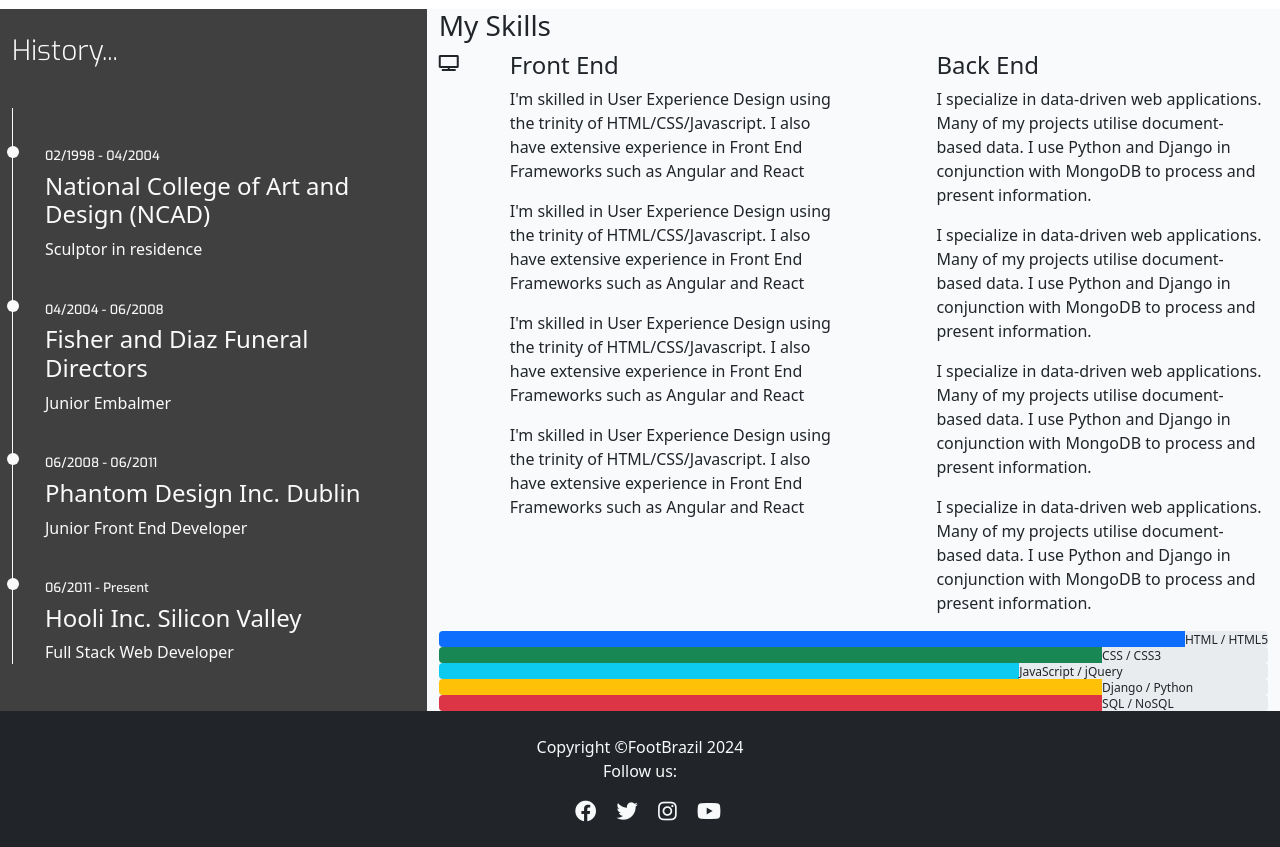
After one commit to Askeran17/footbrazil, a Django app: page /history/ in a window 1280 px wide. The commit adds this page. Shown: the part 317-1164 px from the top of the page. Run offline with Django 4.2, Linux system fonts and the light colour scheme.

Commit message:
fixed buttons in navbar to be active

```diff
--- /dev/null
+++ b/portal/templates/portal/history.html
@@ -0,0 +1,127 @@
+{% extends "base.html" %}
+
+{% load static %}
+
+{% block content %}
+
+    <section class="container-fluid">
+        <div class="row">
+            <div class="col-md-4 bg-color-work-history section-column">
+                <div class="row">
+                    <div class="col-12">
+                        <h3 class="history-heading uppercase">
+                            History...
+                        </h3>
+                    </div>
+                </div>
+                <div class="history-items">
+                    <div class="timeline-item" data-dates="02/1998 - 04/2004">
+                        <h4>National College of Art and Design (NCAD)</h4>
+                        <p>Sculptor in residence</p>
+                    </div>
+                    <div class="timeline-item" data-dates="04/2004 - 06/2008">
+                        <h4>Fisher and Diaz Funeral Directors</h4>
+                        <p>Junior Embalmer</p>
+                    </div>
+                    <div class="timeline-item" data-dates="06/2008 - 06/2011">
+                        <h4>Phantom Design Inc. Dublin</h4>
+                        <p>Junior Front End Developer</p>
+                    </div>
+                    <div class="timeline-item" data-dates="06/2011 - Present">
+                        <h4>Hooli Inc. Silicon Valley</h4>
+                        <p>Full Stack Web Developer</p>
+                    </div>
+                </div>
+            </div>
+            <div class="col-md-8 bg-color-three-reasons section-column">
+                <div class="row">
+                    <div class="col">
+                        <h3 class="section-heading uppercase">My Skills</h3>
+                    </div>
+                </div>
+                <div class="row">
+                    <div class="col-10 offset-1 offset-sm-0 col-sm-4 col-md-6">
+                        <div class="row">
+                            <div class="col-2">
+                                <i class="three-reasons-icon fa fa-tv" aria-hidden="true"></i>
+                            </div>
+                            <div class="col-10">
+                                <h4 class="three-reasons-heading uppercase">Front End</h4>
+                                <p>
+                                    I'm skilled in User Experience Design using the trinity of HTML/CSS/Javascript. I also have extensive experience in Front End Frameworks such as Angular and React
+                                </p>
+                                <p>
+                                    I'm skilled in User Experience Design using the trinity of HTML/CSS/Javascript. I also have extensive experience in Front End Frameworks such as Angular and React
+                                </p>
+                                <p>
+                                    I'm skilled in User Experience Design using the trinity of HTML/CSS/Javascript. I also have extensive experience in Front End Frameworks such as Angular and React
+                                </p>
+                                <p>
+                                    I'm skilled in User Experience Design using the trinity of HTML/CSS/Javascript. I also have extensive experience in Front End Frameworks such as Angular and React
+                                </p>
+                            </div>
+                        </div>
+                    </div>
+                    <div class="col-10 offset-1 offset-sm-0 col-sm-4 col-md-6">
+                        <div class="row">
+                            <div class="col-2">
+                                <i class="three-reasons-icon fa fa-gears" aria-hidden="true"></i>
+                            </div>
+                            <div class="col-10">
+                                <h4 class="three-reasons-heading uppercase">Back End</h4>
+                                <p>
+                                    I specialize in data-driven web applications. Many of my projects utilise document-based data. I use Python and Django in conjunction with MongoDB to process and present information.
+                                </p>
+                                <p>
+                                    I specialize in data-driven web applications. Many of my projects utilise document-based data. I use Python and Django in conjunction with MongoDB to process and present information.
+                                </p>
+                                <p>
+                                    I specialize in data-driven web applications. Many of my projects utilise document-based data. I use Python and Django in conjunction with MongoDB to process and present information.
+                                </p>
+                                <p>
+                                    I specialize in data-driven web applications. Many of my projects utilise document-based data. I use Python and Django in conjunction with MongoDB to process and present information.
+                                </p>
+                            </div>
+                        </div>
+                    </div>
+                </div>
+                <div class="row progress-section">
+                    <div class="col">
+                        <div class="progress">
+                            <div class="progress-bar" role="progressbar" aria-valuenow="90" aria-valuemin="0" aria-valuemax="100" style="width:90%;">
+                                <span class="sr-only">90% complete</span>
+                            </div>
+                            <span class="progress-type">HTML / HTML5</span>
+                        </div>
+                        <div class="progress">
+                            <div class="progress-bar bg-success" role="progressbar" aria-valuenow="80" aria-valuemin="0" aria-valuemax="100" style="width:80%;">
+                                <span class="sr-only">80% complete</span>
+                            </div>
+                            <span class="progress-type">CSS / CSS3</span>
+                        </div>
+                        <div class="progress">
+                            <div class="progress-bar bg-info" role="progressbar" aria-valuenow="70" aria-valuemin="0" aria-valuemax="100" style="width:70%;">
+                                <span class="sr-only">70% complete</span>
+                            </div>
+                            <span class="progress-type">JavaScript / jQuery</span>
+                        </div>
+                        <div class="progress">
+                            <div class="progress-bar bg-warning" role="progressbar" aria-valuenow="80" aria-valuemin="0" aria-valuemax="100" style="width:80%;">
+                                <span class="sr-only">80% complete</span>
+                            </div>
+                            <span class="progress-type">Django / Python</span>
+                        </div>
+                        <div class="progress">
+                            <div class="progress-bar bg-danger" role="progressbar" aria-valuenow="80" aria-valuemin="0" aria-valuemax="100" style="width:80%;">
+                                <span class="sr-only">80% complete</span>
+                            </div>
+                            <span class="progress-type">SQL / NoSQL</span>
+                        </div>
+                    </div>
+                </div>
+            </div>
+        </div>
+
+    </section>
+<!-- index.html content ends here -->
+{% endblock %}
--- a/portal/urls.py
+++ b/portal/urls.py
@@ -4,6 +4,8 @@ from . import views
 
 urlpatterns = [
     path("", views.PostView.as_view(), name='home'),
+    path("history/", views.history, name='history'),
+    path("about/", views.about, name='about'),
     path("accounts/", include("allauth.urls")),
     path('<slug:slug>/', views.full_post, name='full_post'),
     path('<slug:slug>/edit_comment/<int:comment_id>',
--- a/portal/views.py
+++ b/portal/views.py
@@ -1,12 +1,11 @@
 from django.shortcuts import render, get_object_or_404, redirect, reverse
-from django.http import HttpResponse, HttpResponseNotFound
-from django.http import Http404
+from django.http import HttpResponse
 from django.contrib import messages
 from django.views.generic.base import View
 from .forms import CommentForm
 from .models import Post, Comment
 
-# Create your views here.
+# App views
 
 class PostView(View):
     '''show posts'''
@@ -14,6 +13,12 @@ class PostView(View):
         posts = Post.objects.all()
         return render(request, 'portal/index.html', {'post_list': posts})
         paginate_by = 6
+
+def history(request):
+    return render (request, 'portal/history.html')
+
+def about(request):
+    return render (request, 'portal/about.html')
 
 def view_404(request, exception):
       return render(request, '404.html')
--- a/static/css/style.css
+++ b/static/css/style.css
@@ -1,12 +1,12 @@
 /* Google fonts import */
-@import url('https://fonts.googleapis.com/css2?family=Barlow+Condensed:ital,wght@0,100;0,200;0,300;0,400;0,500;0,600;0,700;0,800;0,900;1,100;1,200;1,300;1,400;1,500;1,600;1,700;1,800;1,900&family=PT+Serif:ital,wght@0,400;0,700;1,400;1,700&display=swap');
+@import url('https://fonts.googleapis.com/css?family=Roboto:100,200,300,400,500,600,700|Exo:100,200,300,400,500,600,700');
 
 body {
     background-color: #F9FAFC;
 }
 
 .front-page-text {
-    font-family: 'Barlow Condensed', sans-serif;
+    font-family: 'Exo', sans-serif;
     font-size: 1.1rem;
 }
 
@@ -48,7 +48,7 @@ position: relative;
 }
 
 .card-text {
-    font-family: 'Barlow Condensed', sans-serif;
+    font-family: 'Exo', sans-serif;
 }
 
 
@@ -221,6 +221,62 @@ position: relative;
     transform: translateY(4px);
   }
 
+
+/*--------------------------------------------Work History*/
+
+.bg-color-work-history {
+    background-color: #404040;
+}
+
+.timeline-item {
+    padding: 4em 2em 0em 2em;
+    position: relative;
+    color: #fafafa;
+    border-left: 1px solid;
+}
+
+.timeline-item p {
+    padding: 0;
+    margin: 0;
+}
+
+.timeline-item::before {
+    content: attr(data-dates);
+    position: absolute;
+    left: 2.5em;
+    top: 3em;
+    display: block;
+    font-family: 'Exo', sans-serif;
+    font-weight: 500;
+    font-size: .8em;
+    padding: 0;
+    margin: 0;
+}
+
+.timeline-item::after {
+    width: 12px;
+    height: 12px;
+    display: block;
+    top: 2.4em;
+    position: absolute;
+    left: -6px;
+    border-radius: 12px;
+    content: '';
+    background: #fafafa;
+}
+
+.history-heading {
+    color: #fafafa;
+    font-family: "Exo", sans-serif;
+    font-weight: 300;
+    margin-top: 25px;
+    margin-bottom: 40px;
+}
+
+.history-items {
+    margin-bottom: 30px;
+}
+
 /* Small devices (phones, 335px and up) */
 @media only screen and (min-width: 335px) {
 
--- a/templates/account/logout.html
+++ b/templates/account/logout.html
@@ -15,7 +15,7 @@ Sign Out? / FootBrazil
 
 <form method="post" action="{% url 'account_logout' %}">
   {% csrf_token %}
-  <a href="{{ request.META.HTTP_REFERER }}" class="btn btn-outline-dark">Nevermind</a>
+  <a href="{{ request.META.HTTP_REFERER }}" class="btn btn-outline-dark">No</a>
   {% if redirect_field_value %}
   <input type="hidden" name="{{ redirect_field_name }}" value="{{ redirect_field_value }}"/>
   {% endif %}
--- a/templates/base.html
+++ b/templates/base.html
@@ -1,6 +1,9 @@
 {% load static %}
 
 {% url 'home' as home_url %}
+{% url 'history' as history_url %}
+{% url 'about' as about_url %}
+
 {% url 'account_login' as login_url %}
 {% url 'account_signup' as signup_url %}
 {% url 'account_logout' as logout_url %}
@@ -46,6 +49,18 @@
                         <button class="button-navbar-footbrazil">
                         <a class="nav-link {% if request.path == home_url %}active{% endif %}" aria-current="page"
                             href="{% url 'home' %}">Home </a></button>
+                    </li>
+
+                    <li class="nav-item">
+                        <button class="button-navbar-footbrazil">
+                        <a class="nav-link {% if request.path == history_url %}active{% endif %}" aria-current="page"
+                            href="{% url 'history' %}">History </a></button>
+                    </li>
+
+                    <li class="nav-item">
+                        <button class="button-navbar-footbrazil">
+                        <a class="nav-link {% if request.path == about_url %}active{% endif %}" aria-current="page"
+                            href="{% url 'about' %}">About </a></button>
                     </li>
 
                     {% if user.is_authenticated %}
```
Also changed, not shown: portal/templates/portal/about.html (added, +19 -0 lines), portal/templates/portal/index.html (+0 -9 lines), portal/models.py (line endings or trailing spaces).
